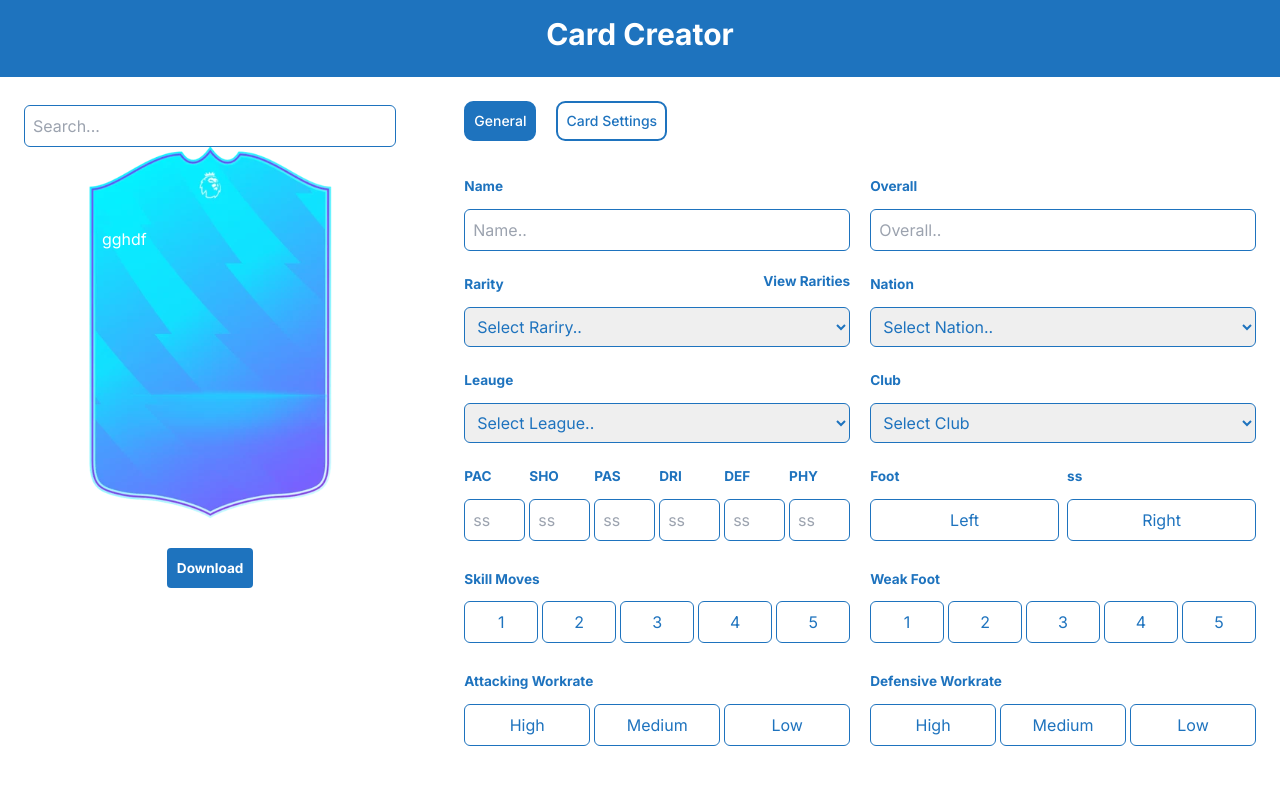
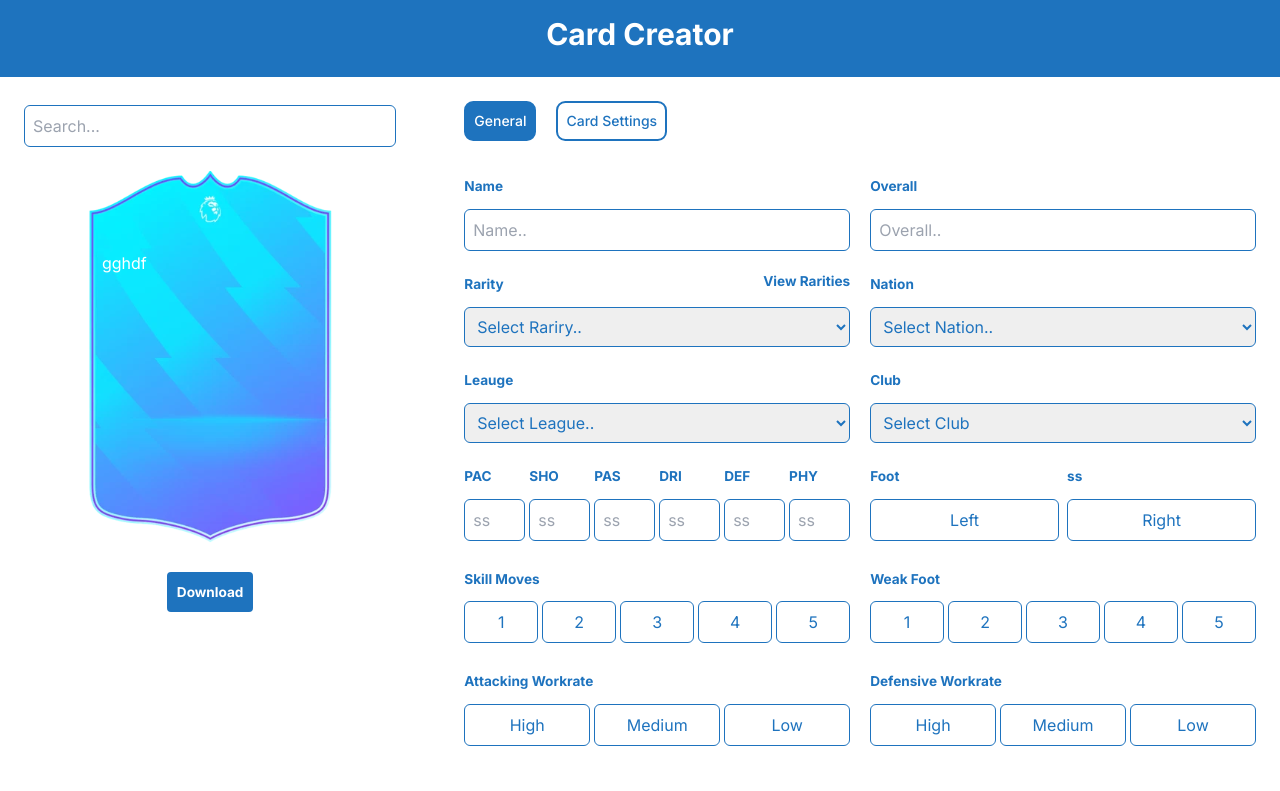
Before and after one commit to masumkhan081/card-gen-frontend, a Next.js app: page / in a window 1280 px wide. Shown: the top 791 px of the page. Built offline with nearby package versions, Linux system fonts and the light colour scheme.

Commit message:
card updated

```diff
--- a/app/components/CardPage.jsx
+++ b/app/components/CardPage.jsx
@@ -36,7 +36,7 @@ const CardPage = () => {
                 <div
                     id='card-picture'
                     ref={cardPictureRef}
-                    className="relative w-[296.34px] h-[385px] bg-transparent"
+                    className="relative w-[296.34px] h-[385px] bg-transparent mt-6"
                     style={{
                         backgroundImage: 'url(/Rarity-Gallery/2.webp)',
                         backgroundSize: 'cover', // Ensures the background image covers the entire div
```
